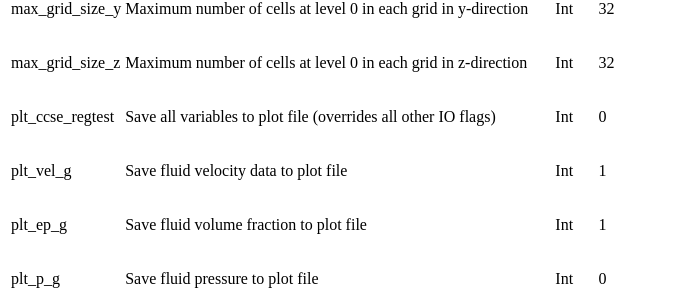
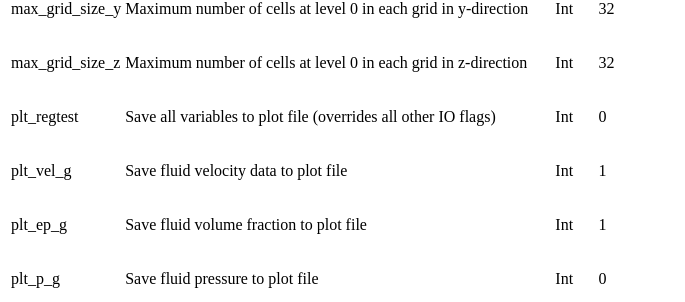
Before and after one commit to mwm126/MFIX-Exa, a Sphinx documentation site: the page built from docs/source/Inputs.rst, in a window 1280 px wide and 900 px high, scrolled down 881 px. Shown: the part 152-454 px from the top of the window, without its empty margins (0-685 px from the left). Built offline with Sphinx 7.4.7 and the Read the Docs theme 2.0.0, drawn with Linux system fonts in a browser that asks for light colours.

Commit message:
Fix keyword

```diff
--- a/docs/source/Inputs.rst
+++ b/docs/source/Inputs.rst
@@ -32,7 +32,7 @@ The following inputs must be preceded by "amr."
 +------------------+-----------------------------------------------------------------------+-------------+-----------+
 | max_grid_size_z  | Maximum number of cells at level 0 in each grid in z-direction        |    Int      | 32        |
 +------------------+-----------------------------------------------------------------------+-------------+-----------+
-| plt_ccse_regtest | Save all variables to plot file (overrides all other IO flags)        |    Int      | 0         |
+| plt_regtest      | Save all variables to plot file (overrides all other IO flags)        |    Int      | 0         |
 +------------------+-----------------------------------------------------------------------+-------------+-----------+
 | plt_vel_g        | Save fluid velocity data to plot file                                 |    Int      | 1         |
 +------------------+-----------------------------------------------------------------------+-------------+-----------+
```
